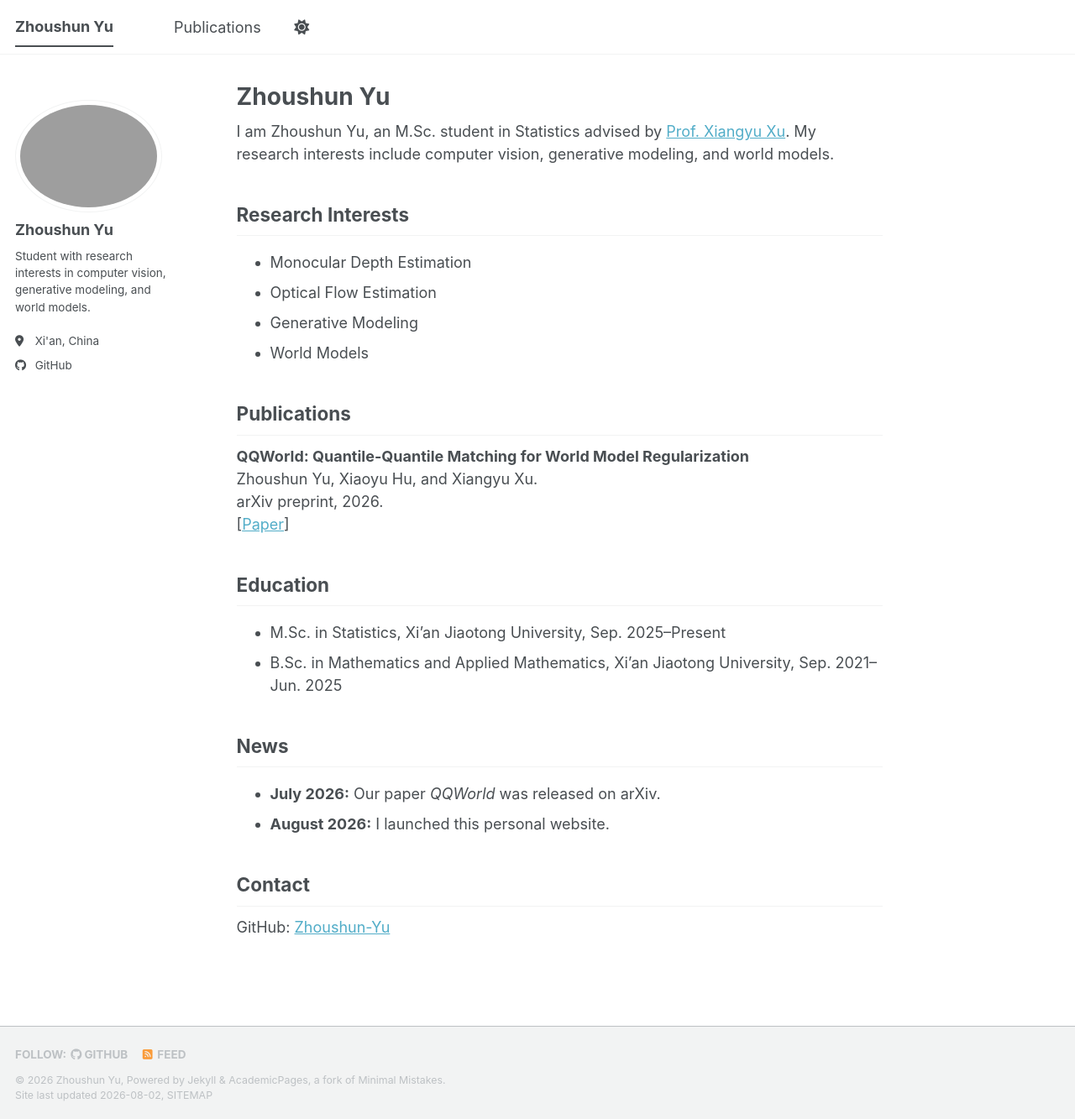
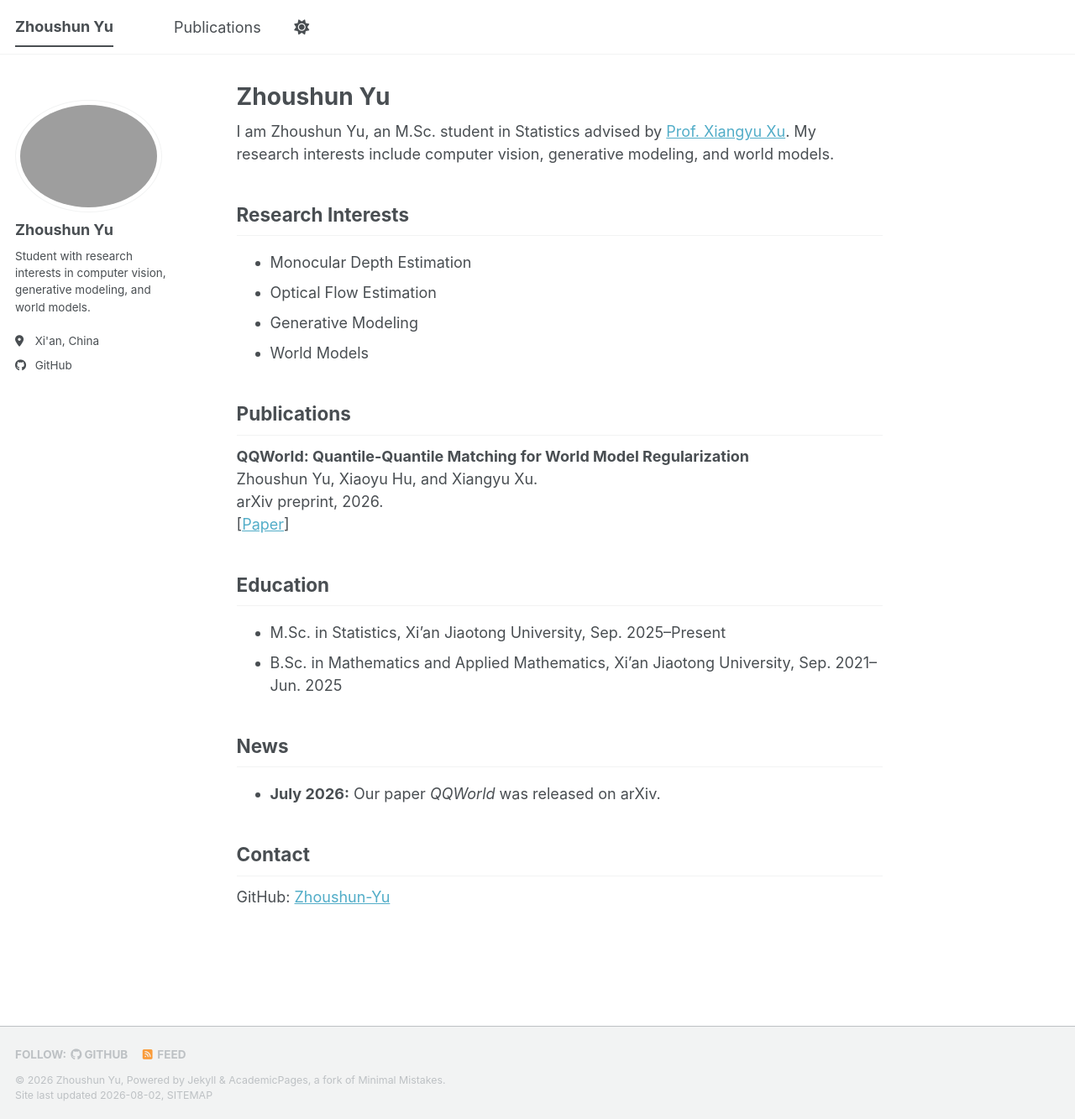
Before and after one commit to Zhoushun-Yu/Zhoushun-Yu.github.io, a Jekyll site: the page built from _pages/about.md, in a window 1280 px wide and 1333 px high. Shown: the whole window at 84% size. Built offline with Jekyll 4.4.1, drawn with Linux system fonts in a browser that asks for light colours; a style sheet for code colours, icons or effects is not loaded.

Commit message:
Update about.md

```diff
--- a/_pages/about.md
+++ b/_pages/about.md
@@ -31,7 +31,6 @@ arXiv preprint, 2026.
 ## News
 
 - **July 2026:** Our paper *QQWorld* was released on arXiv.
-- **August 2026:** I launched this personal website.
 
 ## Contact
 
```
